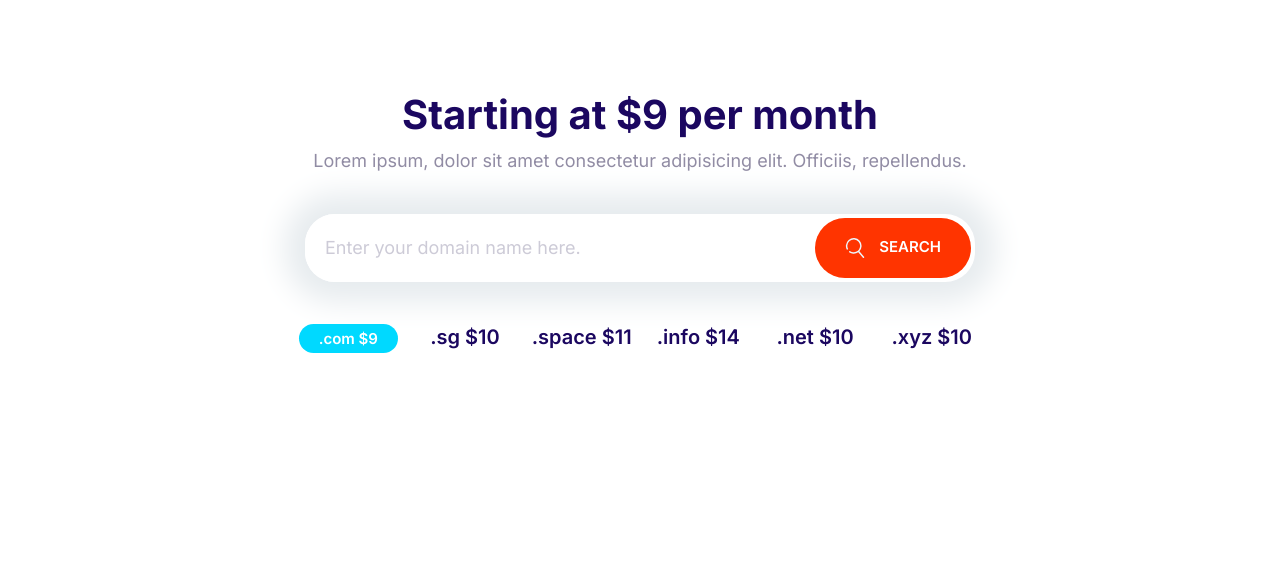
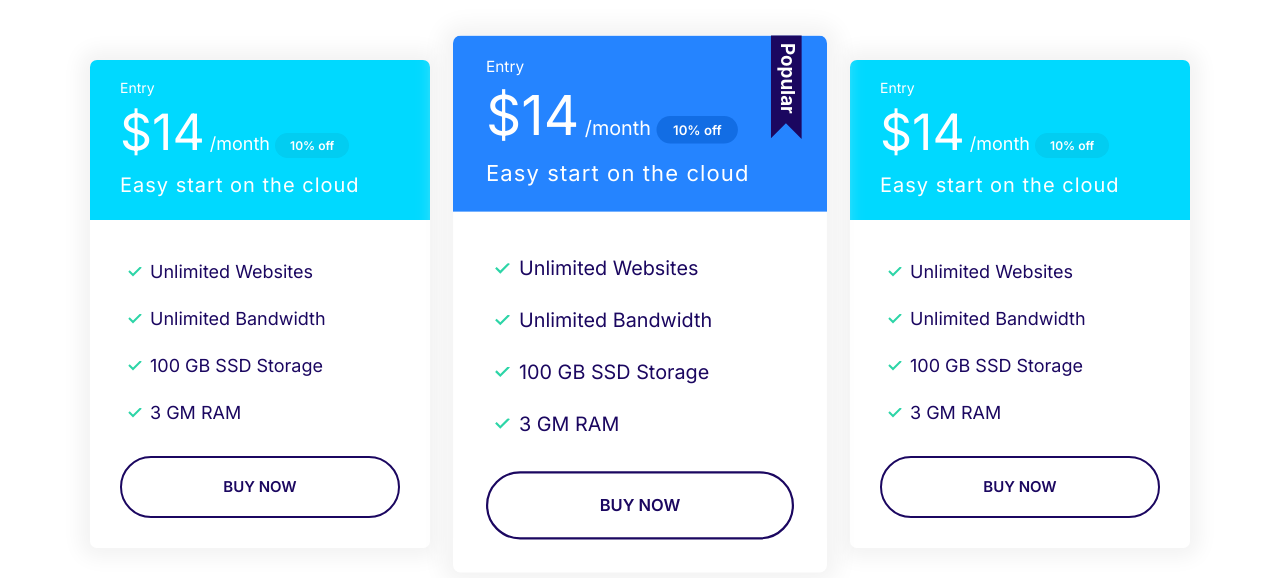
Before and after one commit to IversonLeizke/Moshfy, a plain HTML site: page index.html in a window 1280 px wide. Drawn offline with Linux system fonts and the light colour scheme.

Commit message:
Plan-Block

```diff
--- a/CSS/style.css
+++ b/CSS/style.css
@@ -329,11 +329,19 @@ a {
     color: #fff;
 }
 
+.card--primary .badge--primary{
+    background: #126de4;
+}
+
 .card--secondary .badge--secondary {
     background: #02cdf1;
 }
 
 /* Plans */
+
+.plan {
+    transition: transform 0.3s ease-out;
+}
 
 .plan__name {
     color: #fff;
@@ -364,6 +372,10 @@ a {
     margin-bottom: 2rem;
 }
 
+.plan--popular {
+    transform: scale(1.1);
+}
+
 .plan--popular .card__header {
     position: relative;
 }
@@ -375,6 +387,14 @@ a {
     position: absolute;
     top: -6px;
     right: 5%;
+}
+
+.plan:hover {
+    transform: scale(1.05);
+}
+
+.plan--popular:hover {
+    transform: scale(1.15);
 }
 
 @media screen and (min-width: 1024px) {
@@ -743,3 +763,14 @@ a {
         grid-template-columns: repeat(auto-fit, minmax(10rem, 1fr));
     }
 }
+
+/* Plans Blocks */
+
+.block-plans .grid {
+    gap: 8rem 4rem;
+}
+
+.block-plans .card {
+    max-width: 500px;
+    margin: 0 auto;
+}
--- a/index.html
+++ b/index.html
@@ -11,28 +11,69 @@
     <link rel="stylesheet" href="CSS/style.css">
 </head>
 <body>
-    <section class="block container block-domain">
-        <header class="block__header">
-            <h2>Starting at $9 per month</h2>
-            <p>Lorem ipsum, dolor sit amet consectetur adipisicing elit. Officiis, repellendus.</p>
-        </header>
-        <div class="input-group">
-            <input type="text" class="input box-shadow" placeholder="Enter your domain name here.">
-            <button class="btn btn--accent">
-                <svg class="icon icon--white icon--small">
-                    <use xlink:href="images/sprite.svg#search"></use>
-                </svg>
-                Search
-            </button>
+    <section class="block container block-plans">
+        <div class="grid grid--1X3">
+            <div class="plan">
+                <div class="card card--secondary">
+                    <header class="card__header">
+                        <h3 class="plan__name">Entry</h3>
+                        <span class="plan__price">$14</span>
+                        <span class="plan__billing-cycle">/month</span>
+                        <span class="badge badge--secondary badge--small">10% off</span>
+                        <span class="plan__description">Easy start on the cloud</span>
+                    </header>
+                    <div class="card__body">
+                        <ul class="list list--tick">
+                            <li class="list__item">Unlimited Websites</li>
+                            <li class="list__item">Unlimited Bandwidth</li>
+                            <li class="list__item">100 GB SSD Storage</li>
+                            <li class="list__item">3 GM RAM</li>
+                        </ul>
+                        <button class="btn btn--outline btn--block">Buy Now</button>
+                    </div>
+                </div>
+            </div>
+            <div class="plan plan--popular">
+                <div class="card card--primary">
+                    <header class="card__header">
+                        <h3 class="plan__name">Entry</h3>
+                        <span class="plan__price">$14</span>
+                        <span class="plan__billing-cycle">/month</span>
+                        <span class="badge badge--primary badge--small">10% off</span>
+                        <span class="plan__description">Easy start on the cloud</span>
+                    </header>
+                    <div class="card__body">
+                        <ul class="list list--tick">
+                            <li class="list__item">Unlimited Websites</li>
+                            <li class="list__item">Unlimited Bandwidth</li>
+                            <li class="list__item">100 GB SSD Storage</li>
+                            <li class="list__item">3 GM RAM</li>
+                        </ul>
+                        <button class="btn btn--outline btn--block">Buy Now</button>
+                    </div>
+                </div>
+            </div>
+            <div class="plan">
+                <div class="card card--secondary">
+                    <header class="card__header">
+                        <h3 class="plan__name">Entry</h3>
+                        <span class="plan__price">$14</span>
+                        <span class="plan__billing-cycle">/month</span>
+                        <span class="badge badge--secondary badge--small">10% off</span>
+                        <span class="plan__description">Easy start on the cloud</span>
+                    </header>
+                    <div class="card__body">
+                        <ul class="list list--tick">
+                            <li class="list__item">Unlimited Websites</li>
+                            <li class="list__item">Unlimited Bandwidth</li>
+                            <li class="list__item">100 GB SSD Storage</li>
+                            <li class="list__item">3 GM RAM</li>
+                        </ul>
+                        <button class="btn btn--outline btn--block">Buy Now</button>
+                    </div>
+                </div>
+            </div>
         </div>
-        <ul class="list block-domain__prices">
-            <li><span class="badge badge--secondary">.com $9</span></li>
-            <li>.sg $10</li>
-            <li>.space $11</li>
-            <li>.info $14</li>
-            <li>.net $10</li>
-            <li>.xyz $10</li>
-        </ul>
     </section>
     <script src="js/main.js"></script>
 </body>
```
Also changed, not shown: Components/plan-block.html (added, +64 -0 lines).
